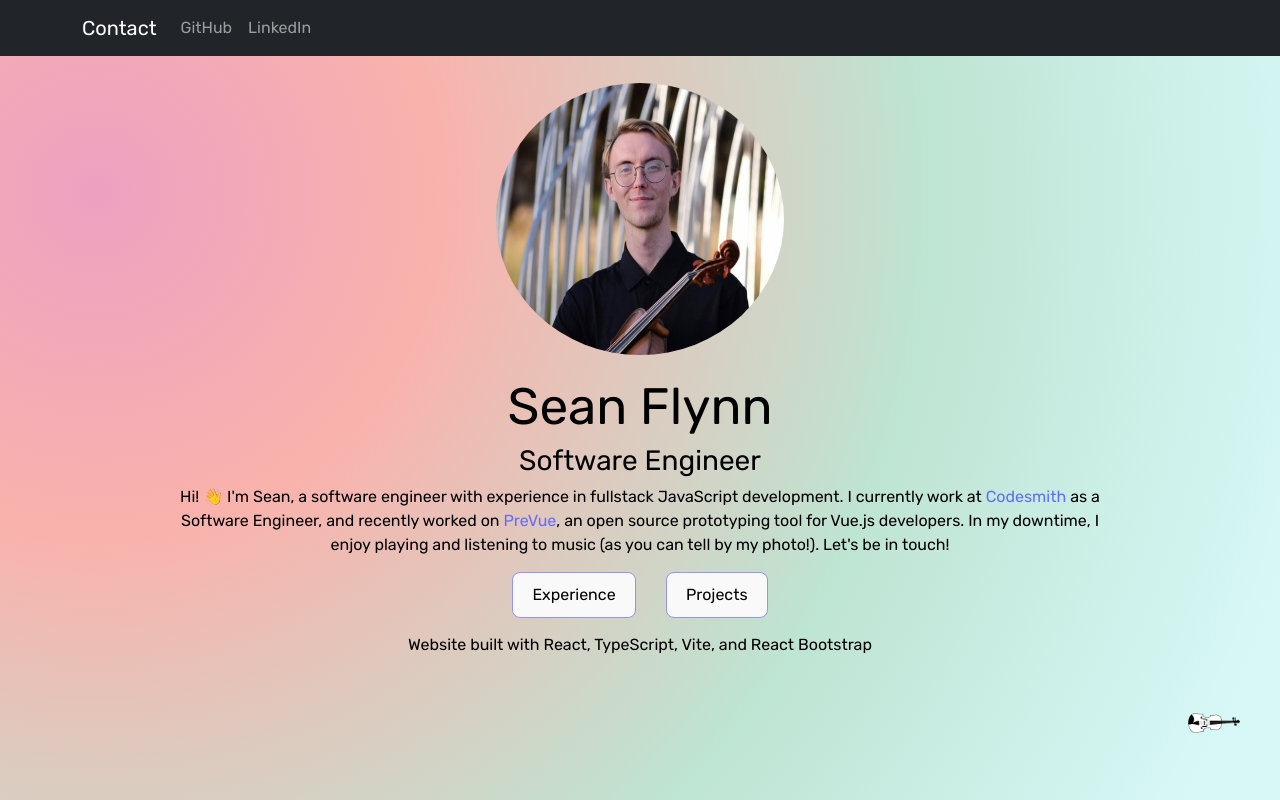
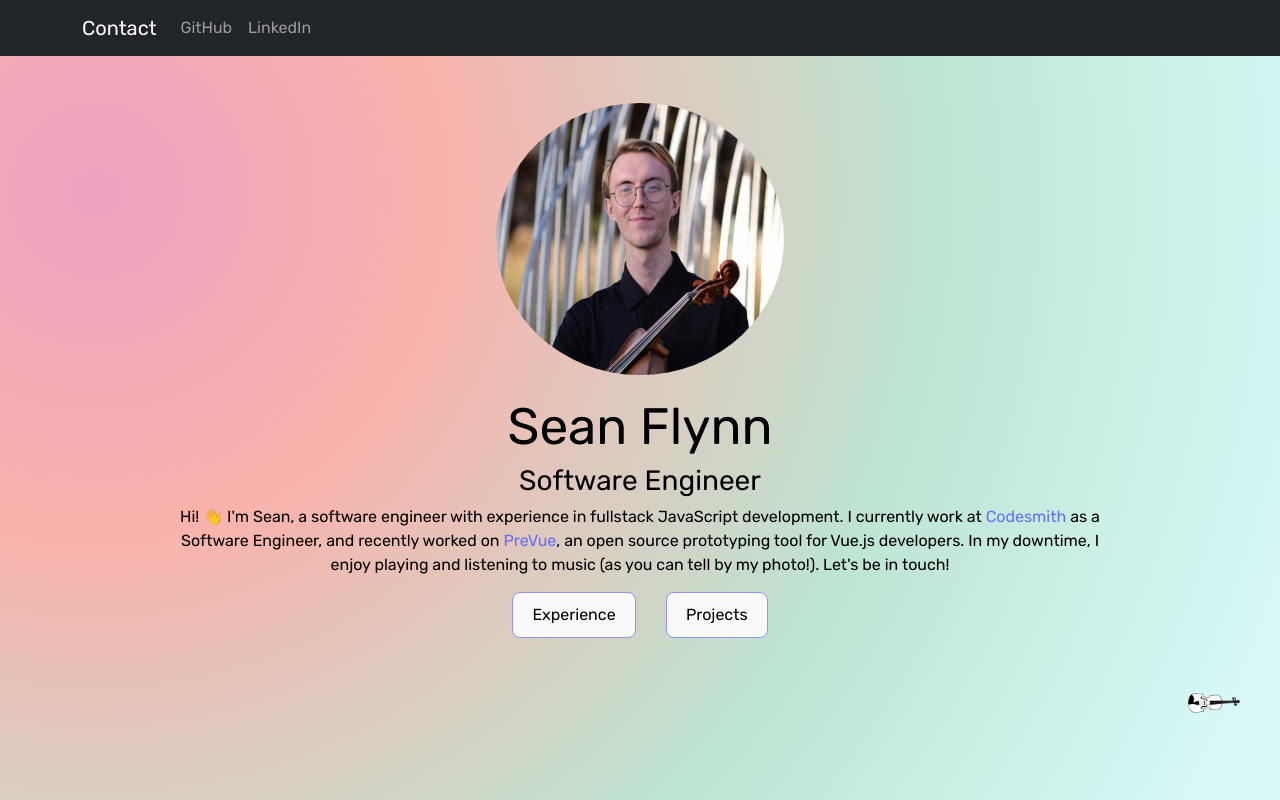
Before and after one commit to seanflynn5/my-portfolio, a React (Vite) app: page / in a window 1280 px wide. Built offline with nearby package versions, Linux system fonts and the light colour scheme.

Commit message:
test without footer

```diff
--- a/src/HomePage.tsx
+++ b/src/HomePage.tsx
@@ -35,15 +35,15 @@ function HomePage():JSX.Element {
         </button>
         </div>
         <div id='tail-content'>
-          <ExperienceModal show={expModalShow} onHide={() => setExpModalShow(false)} />
-          <ProjectModal show={projModalShow} onHide={() => setProjModalShow(false)} />
-          <div className="footer">
-            <p><i>Website built with React, TypeScript, Vite, and React Bootstrap</i></p>
-            <Link to="/music">
-              <img id='viola-img' src={violaImg} alt="My Image" />
-            </Link>
-          </div>
-          </div>
+      <ExperienceModal show={expModalShow}
+        onHide={() => setExpModalShow(false)} />
+      <ProjectModal show={projModalShow}
+        onHide={() => setProjModalShow(false)} />
+        {/* <p><i>Website built with React, TypeScript, Vite, and React Bootstrap</i></p> */}
+        <Link to="/music">
+        <img id='viola-img' src={violaImg} alt="My Image" />
+      </Link>
+      </div>
     </>
   )
 }
```
